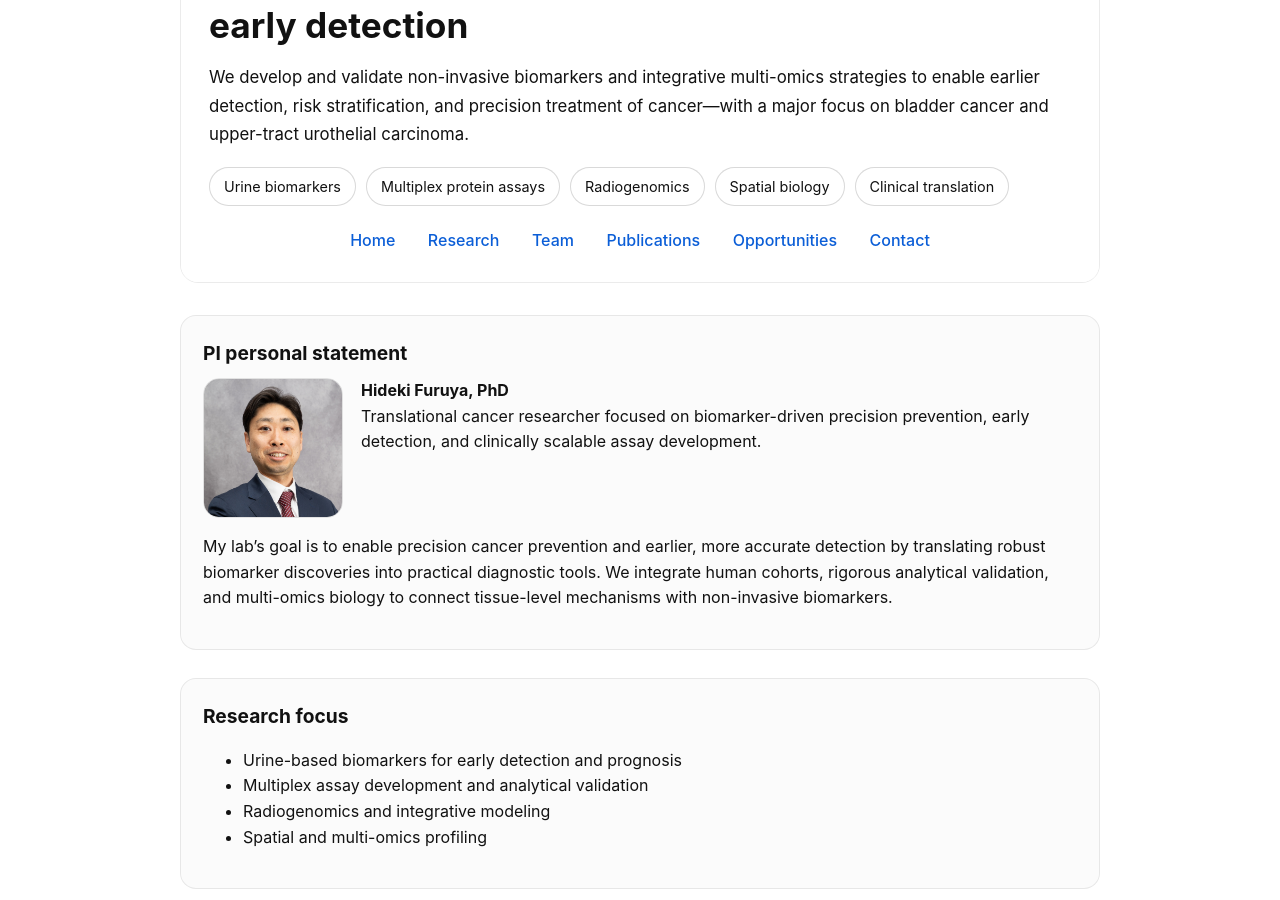
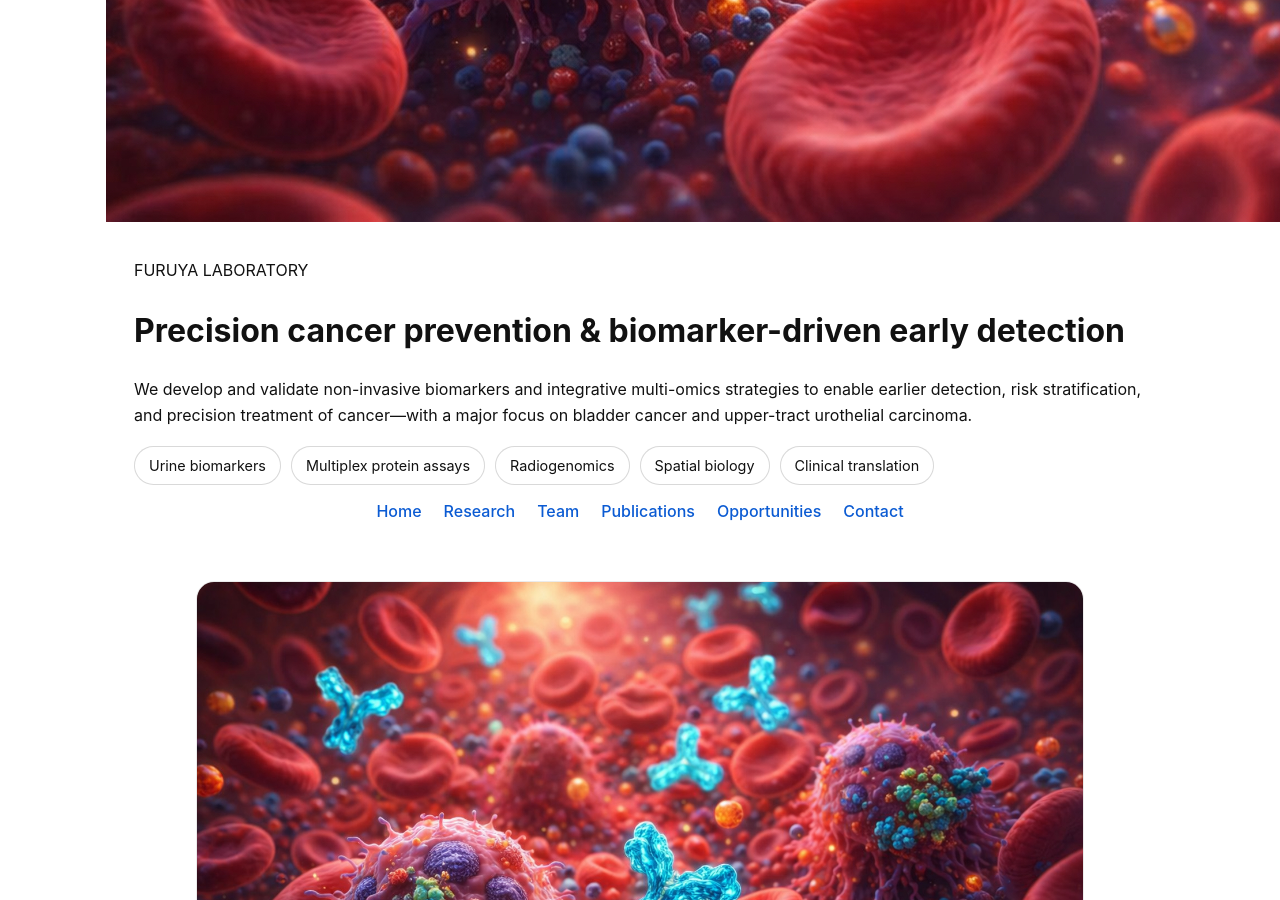
Before and after one commit to hdb58jyfdm-cell/furuyalab.github.io, a Jekyll site: the page built from index.md, in a window 1280 px wide and 900 px high, scrolled down 802 px. Built offline with Jekyll 4.4.1, drawn with Linux system fonts in a browser that asks for light colours; our own code applies the rules of GitHub Pages for plain Markdown files.

Commit message:
Update default.html

```diff
--- a/_layouts/default.html
+++ b/_layouts/default.html
@@ -2,33 +2,64 @@
 <html lang="en">
   <head>
     <meta charset="utf-8" />
-    <meta name="viewport" content="width=device-width,initial-scale=1" />
-    <title>
-      {% if page.title %}{{ page.title }} · {% endif %}Furuya Lab
-    </title>
-
+    <meta name="viewport" content="width=device-width, initial-scale=1" />
+    <title>{% if page.title %}{{ page.title }} · {% endif %}Furuya Lab</title>
     <link rel="stylesheet" href="/assets/css/site.css" />
   </head>
 
   <body>
-    <!-- Top nav (shared across all pages) -->
-    <header class="site-header">
-      <nav class="site-nav" aria-label="Primary">
-        <a href="/" class="navlink">Home</a>
-        <a href="/research" class="navlink">Research</a>
-        <a href="/team" class="navlink">Team</a>
-        <a href="/publications" class="navlink">Publications</a>
-        <a href="/opportunities" class="navlink">Opportunities</a>
-        <a href="/contact" class="navlink">Contact</a>
-      </nav>
+    <!-- Shared hero + nav across all pages -->
+    <header class="site-hero">
+      <div class="wrap">
+        <div class="hero-card">
+          <img class="hero-img" src="/assets/img/hero.jpg" alt="Furuya Lab banner image" />
+
+          <div class="hero-cap">
+            <div class="hero-kicker">FURUYA LABORATORY</div>
+
+            <h1 class="hero-title">
+              Precision cancer prevention &amp; biomarker-driven early detection
+            </h1>
+
+            <p class="hero-lead">
+              We develop and validate non-invasive biomarkers and integrative multi-omics strategies to enable earlier
+              detection, risk stratification, and precision treatment of cancer—with a major focus on bladder cancer and
+              upper-tract urothelial carcinoma.
+            </p>
+
+            <div class="pillrow" aria-label="Research keywords">
+              <span class="pill">Urine biomarkers</span>
+              <span class="pill">Multiplex protein assays</span>
+              <span class="pill">Radiogenomics</span>
+              <span class="pill">Spatial biology</span>
+              <span class="pill">Clinical translation</span>
+            </div>
+
+            <!-- NAV (moved BELOW hero text) -->
+            <nav class="site-nav" aria-label="Primary">
+              <a class="navlink" href="/">Home</a>
+              <a class="navlink" href="/research">Research</a>
+              <a class="navlink" href="/team">Team</a>
+              <a class="navlink" href="/publications">Publications</a>
+              <a class="navlink" href="/opportunities">Opportunities</a>
+              <a class="navlink" href="/contact">Contact</a>
+            </nav>
+          </div>
+        </div>
+      </div>
     </header>
 
+    <!-- Page content -->
     <main class="site-main">
-      {{ content }}
+      <div class="wrap">
+        {{ content }}
+      </div>
     </main>
 
     <footer class="site-footer">
-      <small>© Furuya Lab. All rights reserved.</small>
+      <div class="wrap">
+        <small>© Furuya Lab. All rights reserved.</small>
+      </div>
     </footer>
   </body>
 </html>
```
